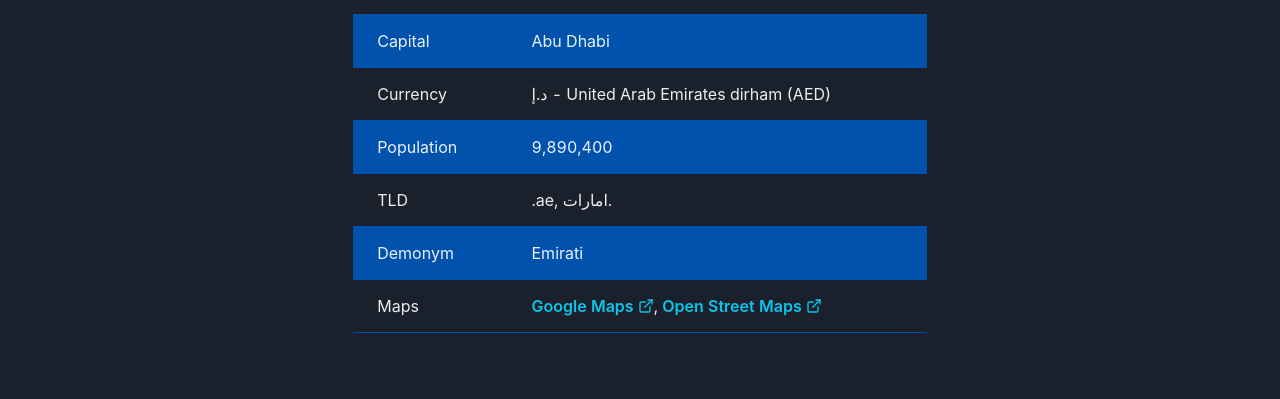
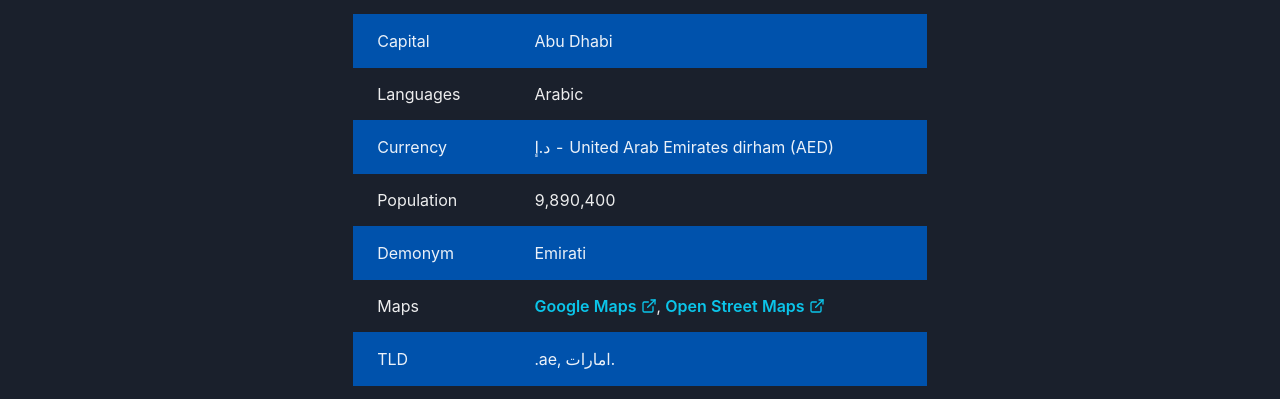
Before and after one commit to JacksonMcKay/countries-app, a Next.js app: page /country/ARE in a window 1280 px wide. Shown: the part 434-833 px from the top of the page. Before the commit the page ends 800 px from the top, so only its background shows below. Built offline with nearby package versions, Linux system fonts and the light colour scheme.

Commit message:
Add languages to country detail view

```diff
--- a/src/apis/countries.ts
+++ b/src/apis/countries.ts
@@ -42,6 +42,9 @@ export interface Country extends CountrySummary {
   maps: {
     [key in 'googleMaps' | 'openStreetMaps']: string;
   };
+  languages: {
+    [key: string]: string;
+  };
 }
 
 const timeoutMillis = 3000;
@@ -72,7 +75,7 @@ export async function getCountryByCca3(
 ): Promise<{ country: Country; status: 'success' } | { status: 'error' }> {
   try {
     const requestUrl = useRealApi
-      ? `${baseUrl}/alpha/${cca3}?fields=name,cca3,flag,flags,continents,subregion,capital,unMember,landlocked,independent,currencies,population,tld,demonyms,maps`
+      ? `${baseUrl}/alpha/${cca3}?fields=name,cca3,flag,flags,continents,subregion,capital,unMember,landlocked,independent,currencies,population,tld,demonyms,maps,languages`
       : `${mockBaseUrl}/mock-countries?cca3=${cca3}`;
 
     const response = await fetch(requestUrl, { signal: AbortSignal.timeout(timeoutMillis) });
--- a/src/pages/country/[cca3].tsx
+++ b/src/pages/country/[cca3].tsx
@@ -104,6 +104,10 @@ export default function CountryDetails() {
                     <Td>{countryData.country.capital.join(', ')}</Td>
                   </Tr>
                   <Tr>
+                    <Td>Languages</Td>
+                    <Td>{Object.values(countryData.country.languages).join(', ')}</Td>
+                  </Tr>
+                  <Tr>
                     <Td>Currency</Td>
                     <Td>
                       {Object.entries(countryData.country.currencies)
@@ -115,10 +119,6 @@ export default function CountryDetails() {
                     <Td>Population</Td>
                     <Td>{Intl.NumberFormat().format(countryData.country.population)}</Td>
                   </Tr>
-                  <Tr>
-                    <Td>TLD</Td>
-                    <Td>{countryData.country.tld.join(', ')}</Td>
-                  </Tr>
                   {getDemonyms(countryData.country.demonyms)}
                   <Tr>
                     <Td>Maps</Td>
@@ -126,6 +126,10 @@ export default function CountryDetails() {
                       <ExternalLink href={countryData.country.maps.googleMaps}>Google Maps</ExternalLink>,{' '}
                       <ExternalLink href={countryData.country.maps.openStreetMaps}>Open Street Maps</ExternalLink>
                     </Td>
+                  </Tr>
+                  <Tr>
+                    <Td>TLD</Td>
+                    <Td>{countryData.country.tld.join(', ')}</Td>
                   </Tr>
                 </Tbody>
               </Table>
```
